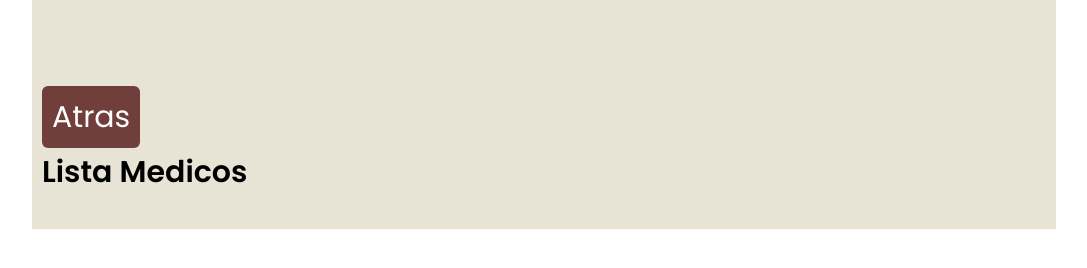
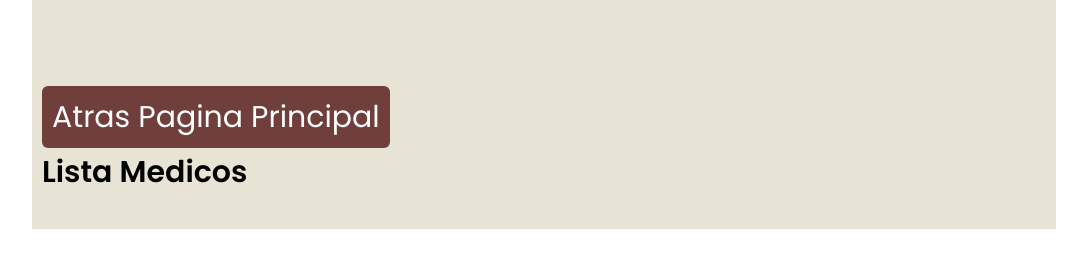
Before and after one commit to AlvaroAuccapomaH/Mi-segundo-proyecto-coder-FINALJS, a plain HTML site: page pages/medicos.html in a window 1280 px wide. Shown: the whole page, without its empty margins (96-1183 px from the left). Drawn offline with Linux system fonts and the light colour scheme; no server answers.

Commit message:
agregando texto

```diff
--- a/pages/medicos.html
+++ b/pages/medicos.html
@@ -12,7 +12,7 @@
 
 <body>
     <div class="container-medicos">
-        <a class="medicosEnlace" href="./paginaPrincipal.html">Atras</a>
+        <a class="medicosEnlace" href="./paginaPrincipal.html">Atras Pagina Principal</a>
         <h1>Lista Medicos</h1>
         <div id="medicosFotos">
 
```
